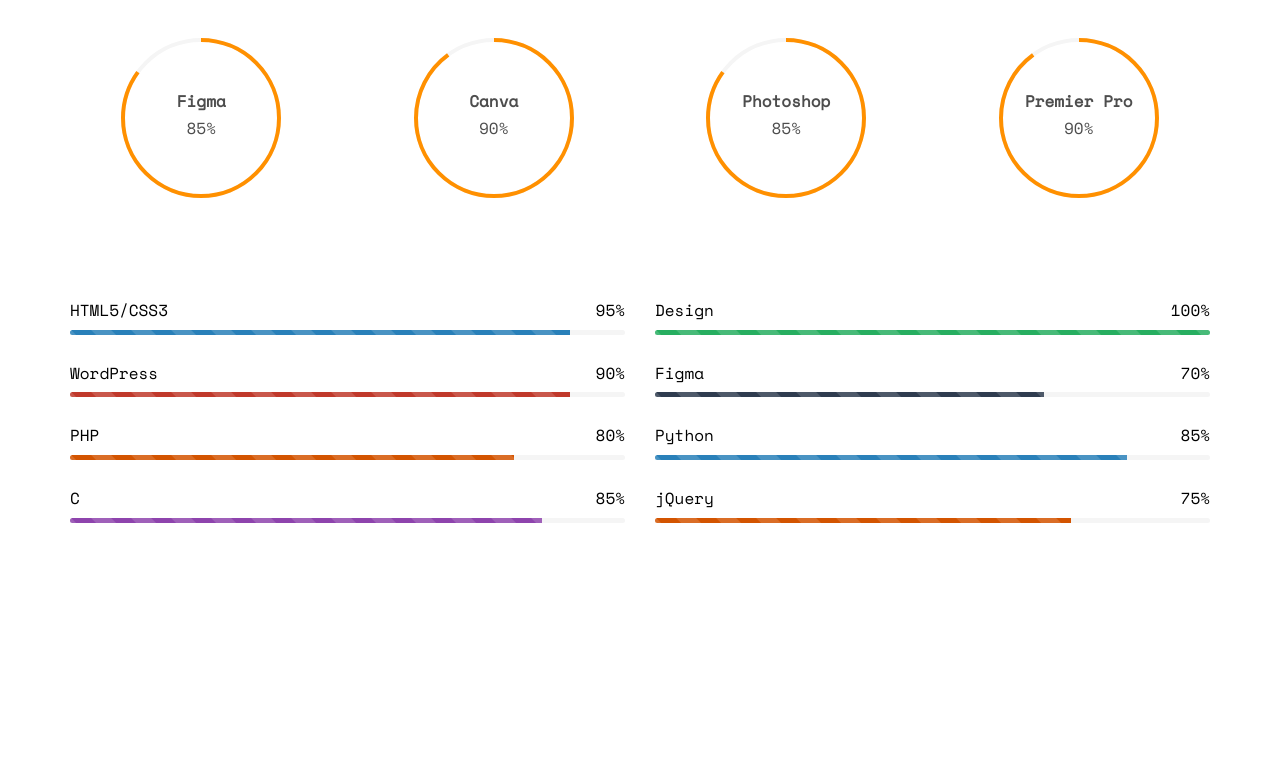
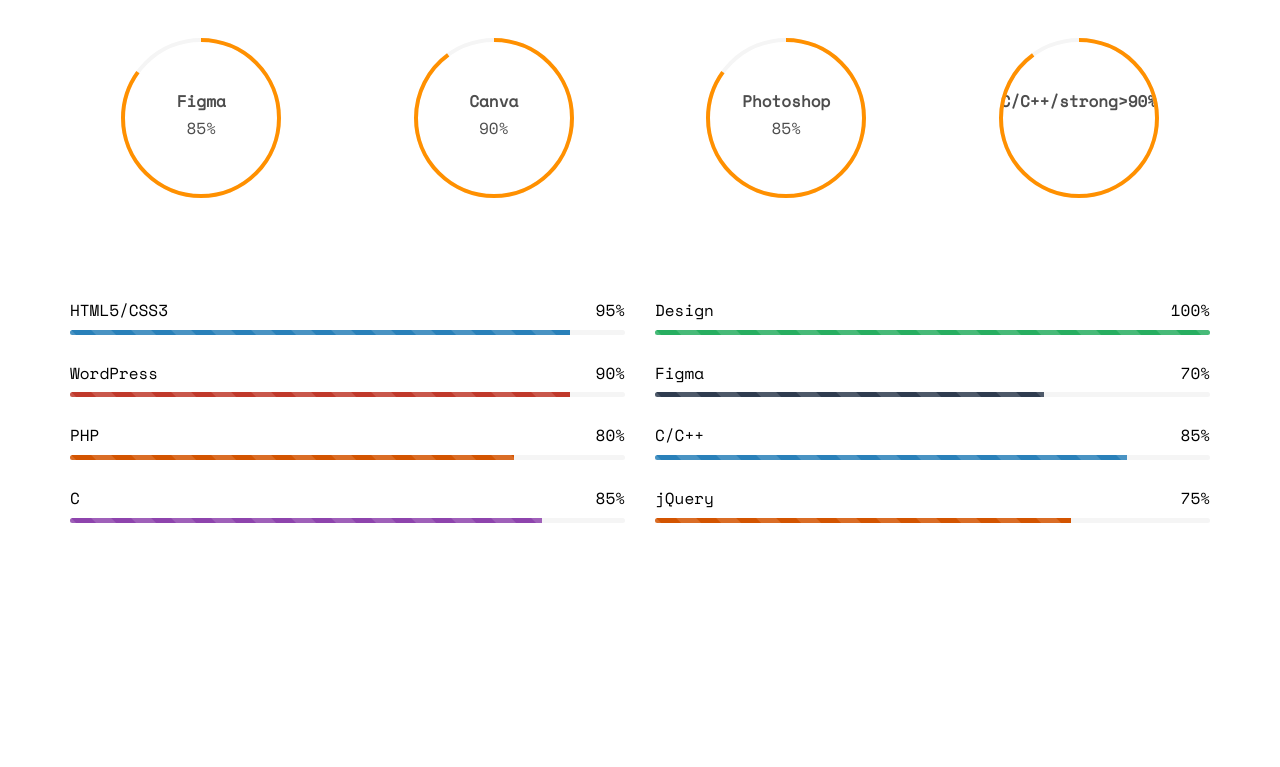
Before and after one commit to adhikareeprayush/prayush, a plain HTML site: page index.html in a window 1280 px wide. Shown: the part 4893-5660 px from the top of the page. Drawn offline with nearby package versions, Linux system fonts and the light colour scheme; some packages are replaced by stand-ins of ours; no server answers; files whose address does not match are found by name.

Commit message:
Update index.html

```diff
--- a/index.html
+++ b/index.html
@@ -315,7 +315,7 @@
 					<div class="chart" data-percent="85"><span><strong>Photoshop</strong>85%</span></div>
 				</div>
 				<div class="col-md-3 col-sm-6 col-xs-12 text-center">
-					<div class="chart" data-percent="90"><span><strong>Premier Pro</strong>90%</span></div>
+					<div class="chart" data-percent="90"><span><strong>C/C++/strong>90%</span></div>
 				</div>
 			</div>
 			<div class="row">
@@ -371,7 +371,7 @@
 						</div>
 					</div>
 					<div class="progress-wrap">
-						<h3><span class="name-left">Python</span><span class="value-right">85%</span></h3>
+						<h3><span class="name-left">C/C++</span><span class="value-right">85%</span></h3>
 						<div class="progress">
 						  <div class="progress-bar progress-bar-1 progress-bar-striped active" role="progressbar"
 						  aria-valuenow="85" aria-valuemin="0" aria-valuemax="100" style="width:85%">
```
